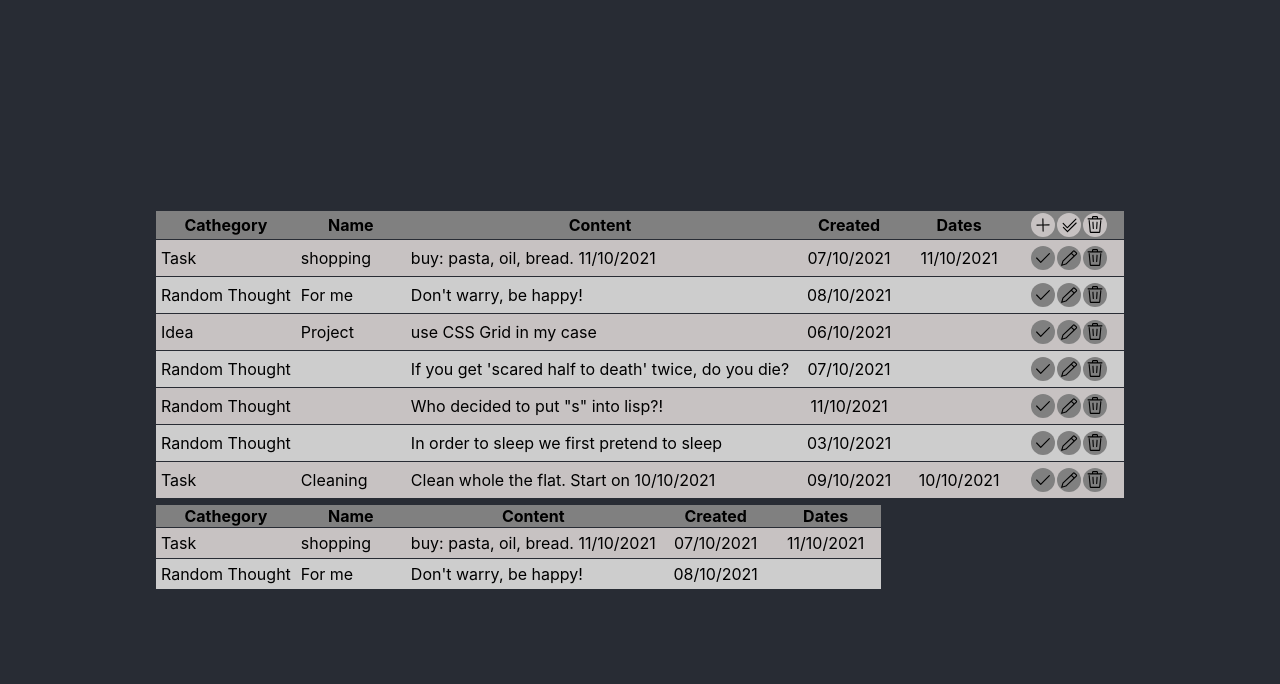
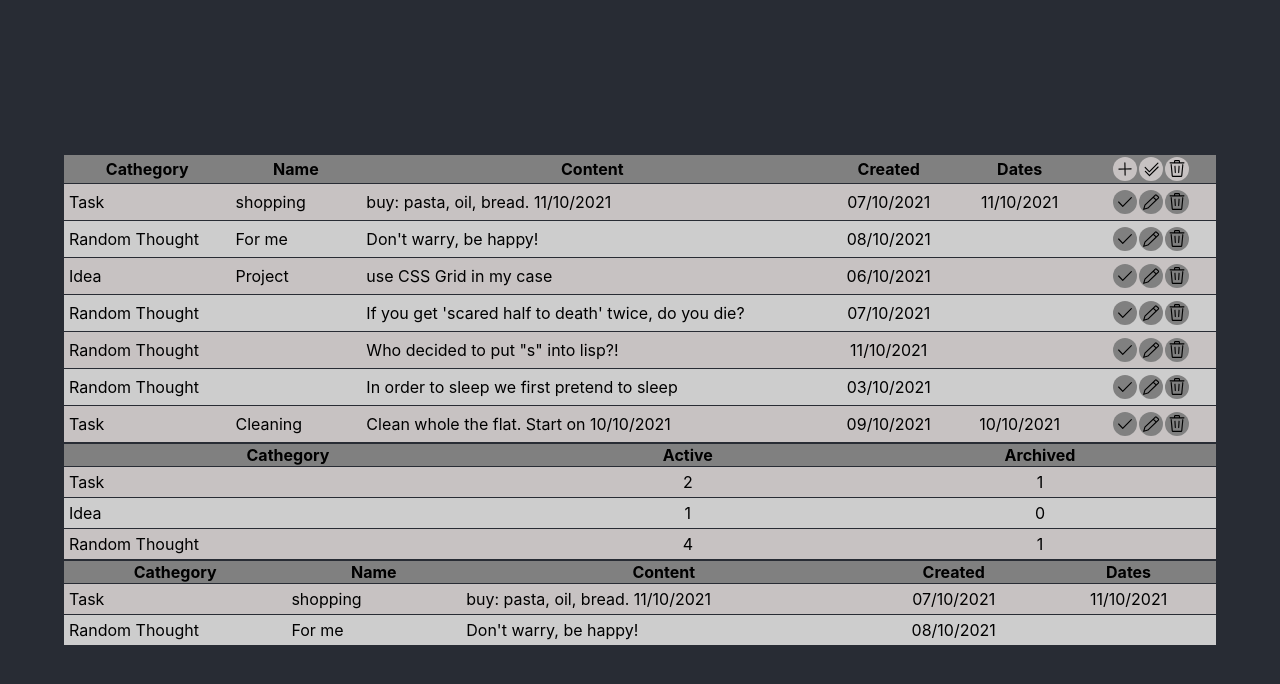
Before and after one commit to Foboss6/notes-list-2, a React (Create React App) app: page / in a window 1280 px wide. Shown: the top 684 px of the page. Built offline with nearby package versions, Linux system fonts and the light colour scheme.

Commit message:
added summary table

```diff
--- a/src/components/table/TRow.js
+++ b/src/components/table/TRow.js
@@ -16,7 +16,7 @@ const TRow = ({data, cellType}) => {
                 Object.values(data).map((el, i) => (
                     cellType === 'head' || cellType === 'th'
                     ?
-                        el.toLowerCase().includes('btn')
+                        typeof el === 'string' && el.toLowerCase().includes('btn')
                         ?
                             <th key={`th-${i}`} className="flex-box">
                             {
@@ -29,6 +29,7 @@ const TRow = ({data, cellType}) => {
                                         case 'deletebtn': return <DeleteBtn id={data.id}/>;
                                         case 'editbtn': return <EditBtn id={data.id}/>;
                                         case 'savebtn': return <SaveBtn id={data.id}/>;
+                                        default: return <></>;
                                     }
                                 })
                             }
@@ -38,7 +39,7 @@ const TRow = ({data, cellType}) => {
                     :
                         i
                         ?
-                            el.toLowerCase().includes('btn')
+                            typeof el === 'string' && el.toLowerCase().includes('btn')
                             ?
                                 <td key={`td-${i}`} className="flex-box">
                                 {
@@ -51,6 +52,7 @@ const TRow = ({data, cellType}) => {
                                             case 'deletebtn': return <DeleteBtn  theme='dark' id={data.id}/>;
                                             case 'editbtn': return <EditBtn  theme='dark' id={data.id}/>;
                                             case 'savebtn': return <SaveBtn  theme='dark' id={data.id}/>;
+                                            default: return <></>;
                                         }
                                     })
                                 }
--- a/src/components/table/Table.js
+++ b/src/components/table/Table.js
@@ -1,6 +1,4 @@
 import './table-style.css';
-
-import DeleteBtn from '../buttons/DeleteBtn';
 import TRow from './TRow';
 
 const Table = ({ id, head, body}) => {
--- a/src/components/table/table-style.css
+++ b/src/components/table/table-style.css
@@ -1,5 +1,6 @@
 .table {
-    margin: 5px;
+    table-layout: auto;
+    width: 100%;
     border-spacing: 0 1px;
     font-size: medium;
     color:black;
@@ -34,3 +35,8 @@ td {
     justify-content: center;
     align-items: center;
 }
+
+#table-summary td:nth-child(2),
+#table-summary td:nth-child(3) {
+    text-align: center;
+}
--- a/src/containers/App.css
+++ b/src/containers/App.css
@@ -1,10 +1,14 @@
-
 .App-main {
   background-color: #282c34;
   min-height: 100vh;
-  width: 100vw;
+  min-width: 100vw;
   display: flex;
   flex-direction: column;
   align-items: center;
   justify-content: center;
 }
+
+section {
+  width: 90%;
+  padding: 1px;
+}
--- a/src/containers/App.js
+++ b/src/containers/App.js
@@ -10,7 +10,7 @@ const mapStateToProps = (state) => {
 
 const App = (state) => {
   // const store = createStore(btnClickDelete, initialState);
-  console.log(state.notes);
+  console.log(state.summary);
 
   const handlerBtnClick = (event) => {
     console.log(event.target.id);
@@ -36,6 +36,11 @@ const App = (state) => {
           body={notesForTable}
         />
         <Table
+          id='summary'
+          head={{0: 'Cathegory', 1: 'Active', 2: 'Archived'}}
+          body={state.summary}
+        />
+        <Table
           head={{0: 'Cathegory', 1: 'Name', 2: 'Content', 3: 'Created', 4: 'Dates'}}
           body={state.archivedNotes}
         />
--- a/src/reducers.js
+++ b/src/reducers.js
@@ -80,6 +80,26 @@ export const initialState = {
             dates: "",
         },
     },
+    summary: {
+        "Task": {
+            id: "Task",
+            cathegory: "Task",
+            active: 2,
+            archeved: 1,
+        },
+        "Idea": {
+            id: "Idea",
+            cathegory: "Idea",
+            active: 1,
+            archeved: 0,
+        },
+        "Random Thought": {
+            id: "Random Thought",
+            cathegory: "Random Thought",
+            active: 4,
+            archeved: 1,
+        },
+    }
 }
 
 export const searchRobots = (state=initialState, action={}) => {
```
